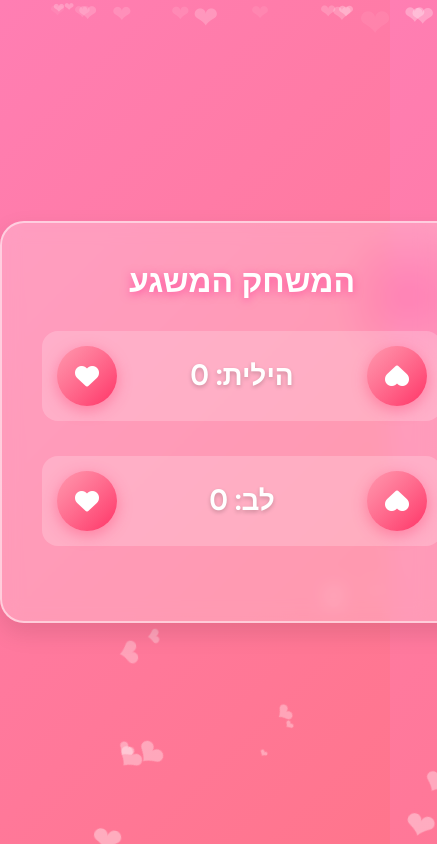
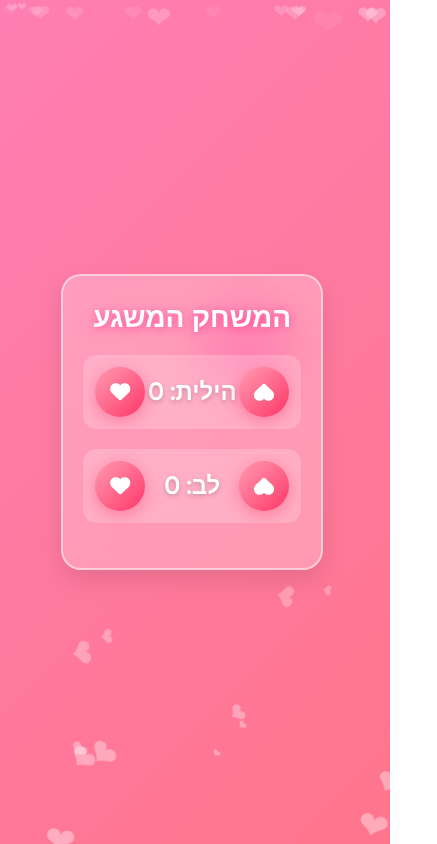
Before and after one commit to LevAbarbanel/game.github.io, a plain HTML site: page index.html in a window 390 px wide. Shown: the whole page, 437 px wide, since content can reach past the window. Drawn offline with Linux system fonts and the light colour scheme; no server answers.

Commit message:
Update index.html

```diff
--- a/index.html
+++ b/index.html
@@ -2,7 +2,7 @@
 <html lang="he" dir="rtl">
 <head>
     <meta charset="UTF-8">
-    <meta name="viewport" content="width=device-width, initial-scale=1.0">
+    <meta name="viewport" content="width=device-width, initial-scale=1.0, maximum-scale=1.0, user-scalable=no">
     <title>המשחק המשגע</title>
     <link rel="icon" type="image/x-icon" href="./images/tic.png">
     <link href="https://cdnjs.cloudflare.com/ajax/libs/font-awesome/6.0.0/css/all.min.css" rel="stylesheet">
@@ -20,6 +20,36 @@
             background: linear-gradient(135deg, #ff7eb3, #ff758c);
             overflow: hidden;
             position: relative;
+            touch-action: manipulation;
+        }
+
+        /* Media query for small screens */
+        @media (max-width: 480px) {
+            .widget-container {
+                padding: 20px 15px;
+                max-width: 280px;
+            }
+
+            .widget-title {
+                font-size: 24px;
+                margin-bottom: 15px;
+            }
+
+            .counter-button {
+                width: 45px;
+                height: 45px;
+                font-size: 18px;
+            }
+
+            .counter-label {
+                font-size: 20px;
+                padding: 3px 0;
+            }
+
+            .counter-row {
+                padding: 10px;
+                margin-bottom: 15px;
+            }
         }
 
         /* Floating hearts background */
@@ -55,9 +85,10 @@
         .widget-container {
             background: rgba(255, 255, 255, 0.25);
             backdrop-filter: blur(10px);
-            border-radius: 24px;
-            padding: 40px;
-            width: 400px;
+            border-radius: 20px;
+            padding: 25px 20px;
+            width: 85%;
+            max-width: 320px;
             box-shadow: 0 10px 25px rgba(0, 0, 0, 0.1);
             border: 2px solid rgba(255, 255, 255, 0.5);
             color: #FFFFFF;
@@ -79,24 +110,22 @@
 
         .widget-title {
             text-align: center;
-            font-size: 32px;
+            font-size: 28px;
             font-weight: bold;
-            margin-bottom: 30px;
+            margin-bottom: 20px;
             position: relative;
             color: #fff;
             text-shadow: 0 2px 10px rgba(255, 0, 128, 0.5);
         }
 
-
-
         .counter-row {
             display: flex;
             align-items: center;
             justify-content: space-between;
-            margin-bottom: 35px;
+            margin-bottom: 20px;
             background: rgba(255, 255, 255, 0.2);
-            border-radius: 16px;
-            padding: 15px;
+            border-radius: 14px;
+            padding: 12px;
             position: relative;
             transition: all 0.3s ease;
         }
@@ -107,23 +136,23 @@
             }
 
         .counter-label {
-            font-size: 28px;
+            font-size: 24px;
             text-align: center;
             flex-grow: 1;
-            padding: 10px 0;
+            padding: 5px 0;
             font-weight: bold;
             text-shadow: 0 2px 4px rgba(0, 0, 0, 0.2);
         }
 
         .counter-button {
-            width: 60px;
-            height: 60px;
+            width: 50px;
+            height: 50px;
             background: linear-gradient(135deg, #ff6b8b, #ff3366);
             border: none;
             border-radius: 50%;
             cursor: pointer;
             color: white;
-            font-size: 24px;
+            font-size: 20px;
             display: flex;
             align-items: center;
             justify-content: center;
```
